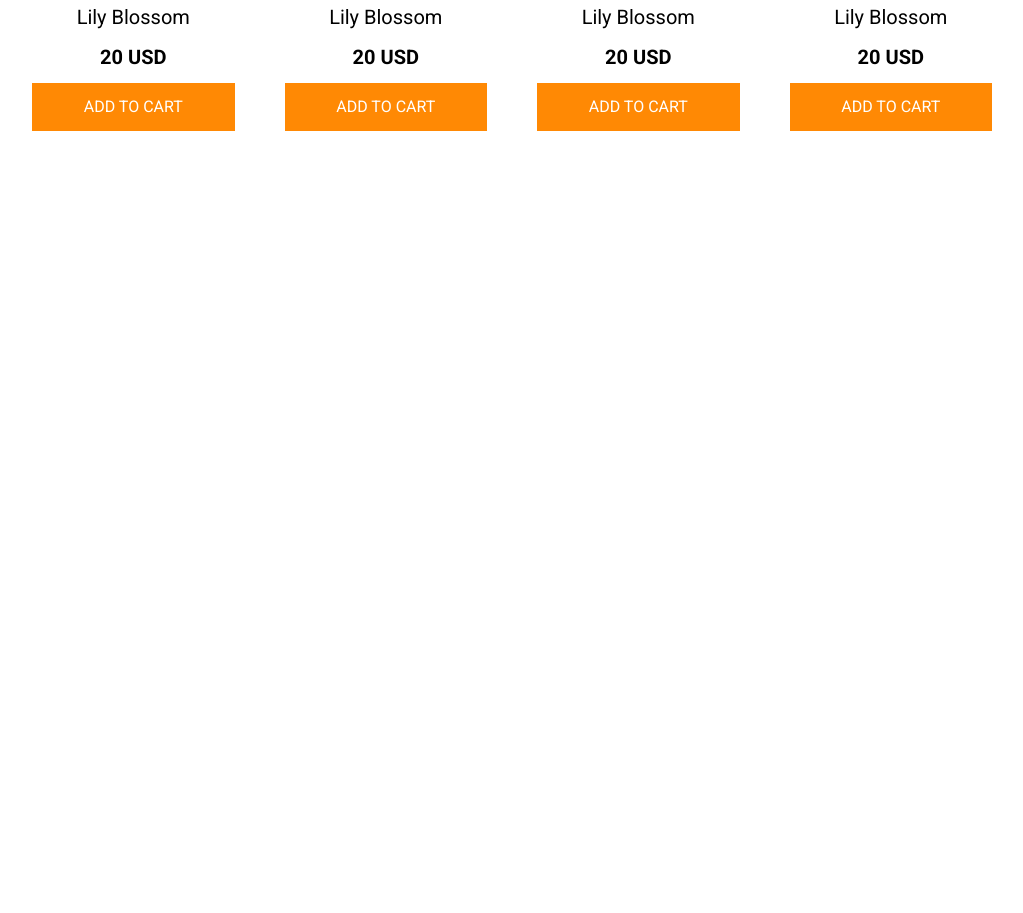
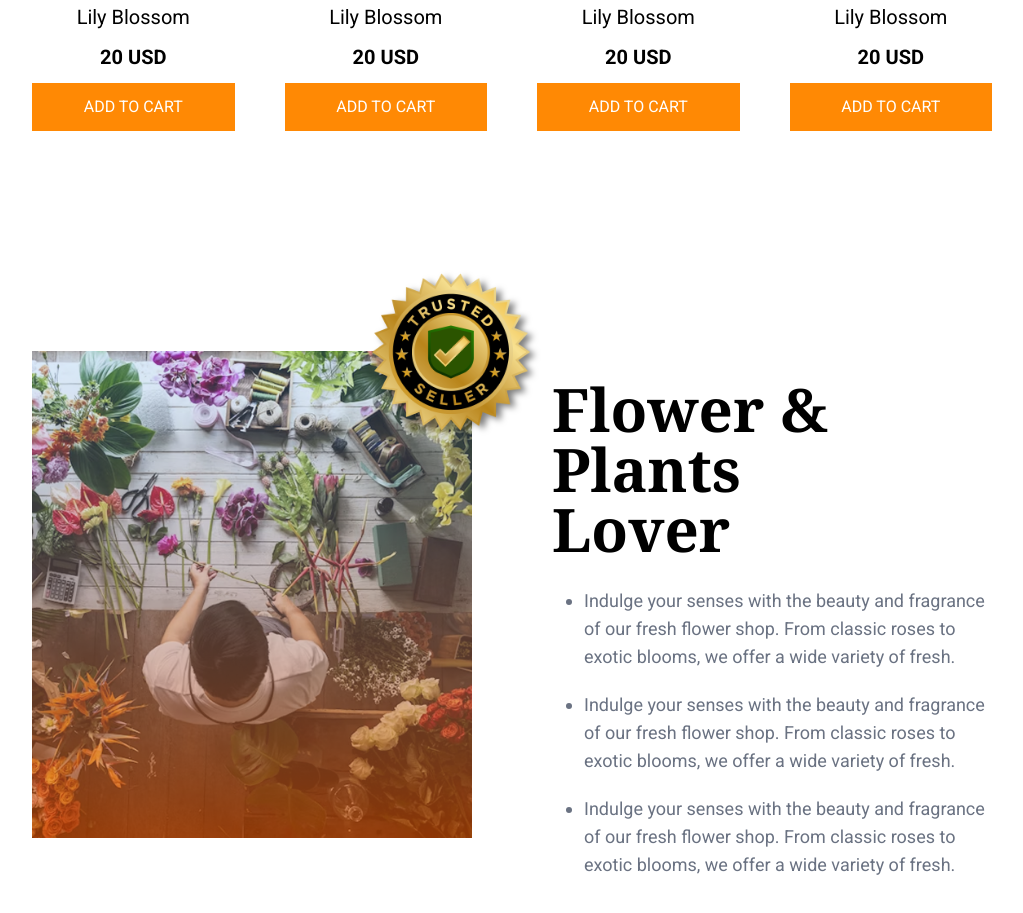
Before and after one commit to Taukir30/ta_ph_a2, a plain HTML site: page index.html in a window 1280 px wide. Shown: the part 1585-2498 px from the top of the page, without its empty margins (128-1151 px from the left). Before the commit the page ends 1736 px from the top, so only its background shows below. Drawn offline with nearby package versions, Linux system fonts and the light colour scheme.

Commit message:
plant lover section added

```diff
--- a/index.html
+++ b/index.html
@@ -112,5 +112,26 @@
         </div>
      </section>
 
+     <!-- plant lover section starts here -->
+      <section class="plant_lover md:my-50 my-10">
+        <div class="wrapper flex md:flex-row flex-col md:gap-10">
+            <div class="photo md:w-1/2 w-full">
+                <img class="w-full" src="assets/flower-store.png" alt="flower on desk">
+            </div>
+            <div class="texts md:w-1/2 w-full relative md:ml-10">
+                <div class="badge w-1/2 md:block hidden absolute">
+                    <img class="w-full" src="assets/trusted-badge.png" alt="badge">
+                </div>
+                <h2 class="noto-serif-normal md:w-5/6 xl:text-6xl md:text-5xl text-4xl font-bold 2xl:my-15 md:my-7 my-5">Flower & Plants Lover</h2>
+                <ul class="list-disc">
+                    <li class="ml-8 2xl:my-8 my-5 2xl:text-2xl text-lg text-gray-500">Indulge your senses with the beauty and fragrance of our fresh flower shop. From classic roses to exotic blooms, we offer a wide variety of fresh.</li>
+                    <li class="ml-8 2xl:my-8 my-5 2xl:text-2xl text-lg text-gray-500">Indulge your senses with the beauty and fragrance of our fresh flower shop. From classic roses to exotic blooms, we offer a wide variety of fresh.</li>
+                    <li class="ml-8 2xl:my-8 my-5 2xl:text-2xl text-lg text-gray-500">Indulge your senses with the beauty and fragrance of our fresh flower shop. From classic roses to exotic blooms, we offer a wide variety of fresh.</li>
+                </ul>
+            </div>
+        </div>
+      </section>
+     <!-- /plant lover section ends here -->
+
 </body>
 </html>
--- a/style.css
+++ b/style.css
@@ -48,6 +48,16 @@
     align-items: center;
 }
 
+.badge{
+    top: -20%;
+    left: -48%
+    /* margin-top: -135px; */
+    /* margin-left: -245px;     */
+}
+.badge img{
+    filter: drop-shadow(5px 3px 3px rgba(0, 0, 0, 0.5));
+}
+
 
 
 /* responsive media query */
```
